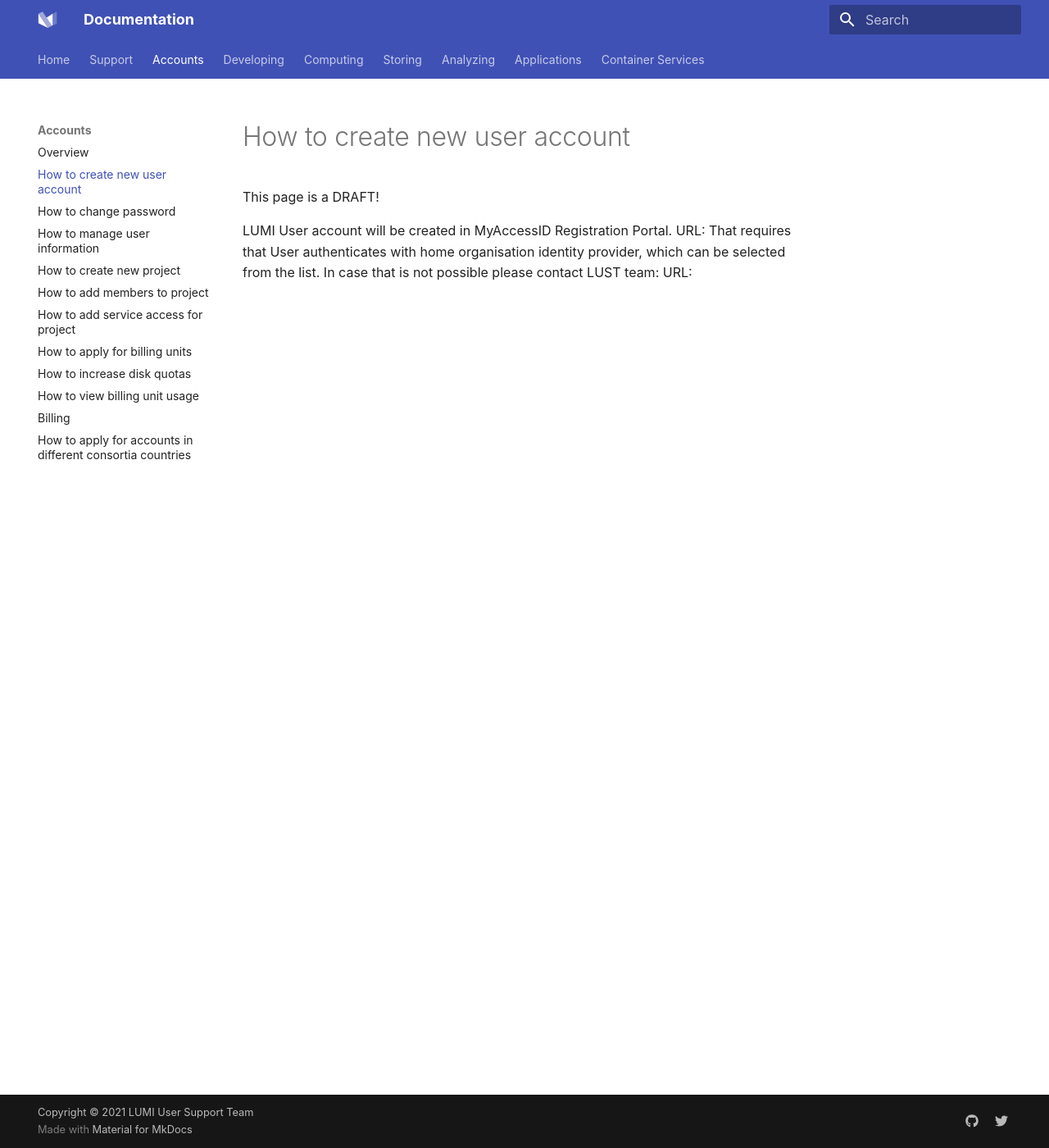
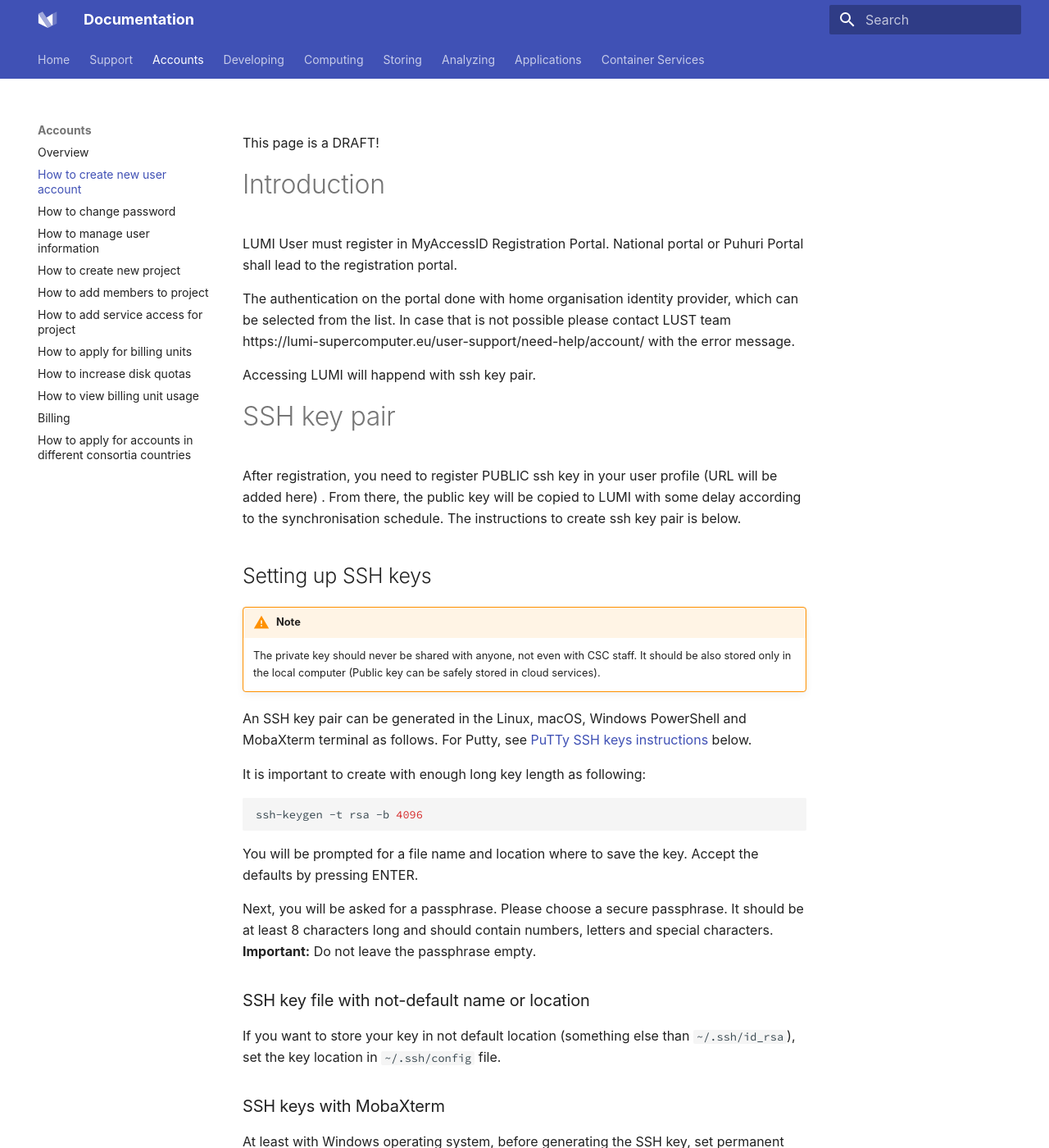
Before and after one commit to Lumi-supercomputer/lumi-userguide, an MkDocs documentation site: the page built from docs/accounts/create-new-user-account.md, in a window 1280 px wide and 1400 px high. Shown: the whole window at 82% size. Built offline with MkDocs 1.6.1 and Material for MkDocs 9.7.7, drawn with Linux system fonts in a browser that asks for light colours; some web fonts are replaced; some of the changed text lies outside the part shown.

Commit message:
Update create-new-user-account.md
added key pair creation instructions

````diff
--- a/docs/accounts/create-new-user-account.md
+++ b/docs/accounts/create-new-user-account.md
@@ -1,5 +1,51 @@
 This page is a DRAFT!
 
-LUMI User account will be created in MyAccessID Registration Portal. URL:
-That requires that User authenticates with home organisation identity provider, which can be selected from the list.
-In case that is not possible please contact LUST team: URL:
+# Introduction
+
+LUMI User must register in MyAccessID Registration Portal.
+National portal or Puhuri Portal shall lead to the registration portal.
+
+The authentication on the portal done with home organisation identity provider, which can be selected from the list.
+In case that is not possible please contact LUST team https://lumi-supercomputer.eu/user-support/need-help/account/ with the error message.
+
+Accessing LUMI will happend with ssh key pair.
+
+# SSH key pair
+
+After registration, you need to register PUBLIC ssh key in your user profile (URL will be added here) . From there, the public key will be copied to LUMI with some delay according to the synchronisation schedule. The instructions to create ssh key pair is below.
+
+## Setting up SSH keys
+
+!!! warning "Note"
+    The private key should never be shared with anyone, not even with
+    CSC staff. It should be also stored only in the local computer (Public key
+    can be safely stored in cloud services).
+
+An SSH key pair can be generated in the Linux, macOS, Windows PowerShell and MobaXterm terminal as follows. For Putty, see [PuTTy SSH keys instructions](#ssh-keys-with-putty) below.
+
+It is important to create with enough long key length as following:
+
+```bash
+ssh-keygen -t rsa -b 4096
+```
+
+You will be prompted for a file name and location where to save the
+key. Accept the defaults by pressing ENTER.
+
+Next, you will be asked for a passphrase. Please choose a secure
+passphrase. It should be at least 8 characters long and should contain
+numbers, letters and special characters. **Important:** Do not leave
+the passphrase empty.
+
+### SSH key file with not-default name or location
+If you want to store your key in not default location (something else than `~/.ssh/id_rsa`), set the key location in `~/.ssh/config` file.
+
+### SSH keys with MobaXterm
+At least with Windows operating system, before generating the SSH key, set permanent home directory where to store the SSH key and other settings, so that they are available after closing MobaXterm: `Settings -> Configuration -> General`
+
+### SSH keys with PuTTy
+If you are using `PuTTY`, follow these steps to set up SSH keys and to enable SSH tunneling.
+
+Generate and save public and private SSH keys with passhphrase using [`PuTTygen`](https://www.puttygen.com/#How_to_use_PuTTYgen). Optionally, if you created the keys using Powershell or `ssh-keygen`, convert the private key to PuTTy's format (*Load an existing private key file, Save private key*).
+
+When starting a connection with `PuTTY`, select the private key file in **Connection > SSH > Auth**. Save the session, so that the settings can be utilized automatically everytime you connect.
````
